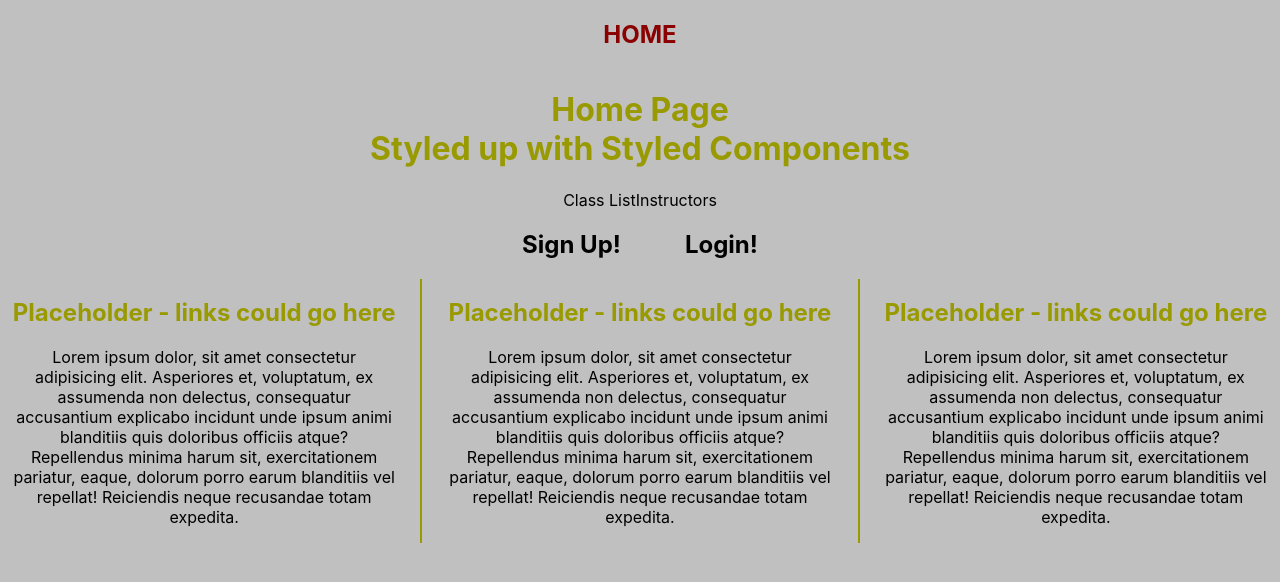
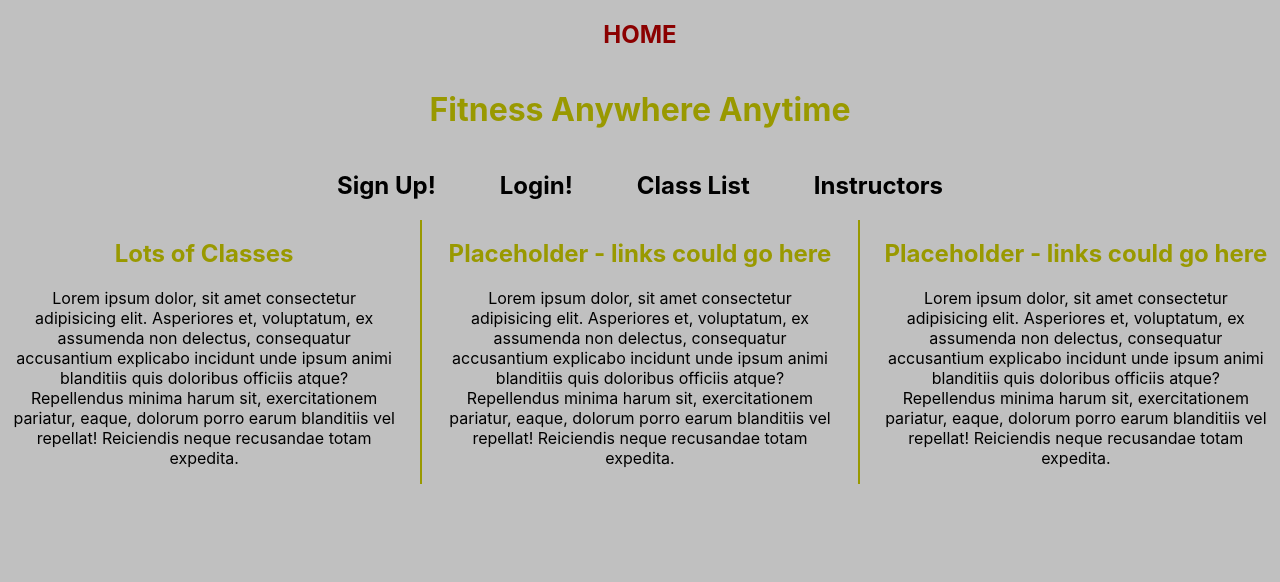
Before and after one commit to Aaroneld/front-end-1, a React (Create React App) app: page / in a window 1280 px wide. Shown: the top 582 px of the page. Built offline with nearby package versions, Linux system fonts and the light colour scheme; no server answers.

Commit message:
Moved the tomnl file outside of src to see if that fixes the routing/redirecting issues

```diff
--- a/src/components/HomePage.js
+++ b/src/components/HomePage.js
@@ -46,11 +46,9 @@ const HomePage = () => {
     return (
         <StyleExample>
             <h1>
-                Home Page<br/>
-                Styled up with Styled Components
+               Fitness Anywhere Anytime
             </h1>
-            <Link to="/list">Class List</Link>
-            <Link to="/list-Instructor">Instructors</Link>
+
             <div className="sign-log">
                 <Link to="/signup">
                     <h2>Sign Up!</h2>
@@ -58,11 +56,17 @@ const HomePage = () => {
                 <Link to="/login">
                     <h2>Login!</h2>
                 </Link>
+                <Link to="/list">
+                    <h2>Class List</h2>
+                </Link>
+                <Link to="/list-Instructor">
+                    <h2>Instructors</h2>
+                </Link>
             </div>
             <section>
                 <div>
                     <h2>
-                        Placeholder - links could go here
+                        Lots of Classes
                     </h2>
                     <p>Lorem ipsum dolor, sit amet consectetur adipisicing elit. Asperiores et, voluptatum, ex assumenda non delectus, consequatur accusantium explicabo incidunt unde ipsum animi blanditiis quis doloribus officiis atque? Repellendus minima harum sit, exercitationem pariatur, eaque, dolorum porro earum blanditiis vel repellat! Reiciendis neque recusandae totam expedita.</p>
                 </div>
```
Also changed, not shown: 1 other file (tests, documents, lock files or other folders).
